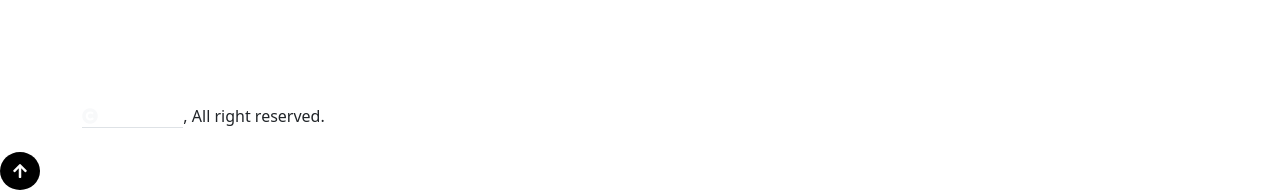
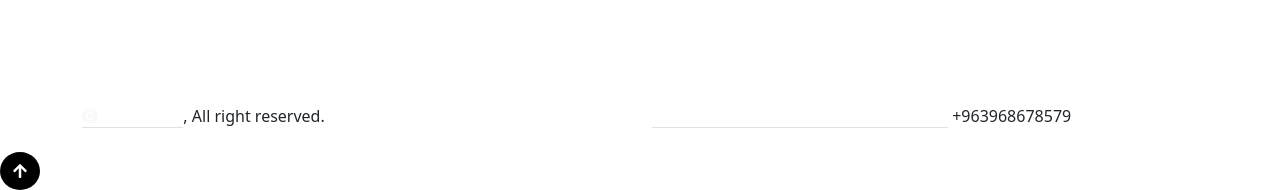
Before and after one commit to sanasal/C7_Motors, a Django app: page /about/ in a window 1280 px wide. Shown: the part 2701-2891 px from the top of the page. Run offline with Django 4.2, Linux system fonts and the light colour scheme; some libraries are stand-ins or nearby versions.

Commit message:
add my name

```diff
--- a/templates/about.html
+++ b/templates/about.html
@@ -322,6 +322,9 @@
                     <div class="col-md-6 text-center text-md-start mb-md-0">
                         <span class="text-body"><a href="#" class="border-bottom text-white"><i class="fas fa-copyright text-light me-2"></i>C7 Motors</a>, All right reserved.</span>
                     </div>
+                    <div class="col-md-6 text-center text-md-start mb-md-0">
+                        <span class="text-body"><a href="#" class="border-bottom text-white">Designed & Developed By Sana Salhdar</a> +963968678579</span>
+                    </div>
                 </div>
             </div>
         </div>
--- a/templates/car_details.html
+++ b/templates/car_details.html
@@ -306,6 +306,9 @@
                 <div class="row g-4 align-items-center">
                     <div class="col-md-6 text-center text-md-start mb-md-0">
                         <span class="text-body"><a href="#" class="border-bottom text-white"><i class="fas fa-copyright text-light me-2"></i>C7 Motors</a>, All right reserved.</span>
+                    </div>'
+                    <div class="col-md-6 text-center text-md-start mb-md-0">
+                        <span class="text-body"><a href="#" class="border-bottom text-white">Designed & Developed By Sana Salhdar</a> +963968678579</span>
                     </div>
                 </div>
             </div>
--- a/templates/contact_us.html
+++ b/templates/contact_us.html
@@ -306,6 +306,9 @@
                     <div class="col-md-6 text-center text-md-start mb-md-0">
                         <span class="text-body"><a href="#" class="border-bottom text-white"><i class="fas fa-copyright text-light me-2"></i>C7 Motors</a>, All right reserved.</span>
                     </div>
+                    <div class="col-md-6 text-center text-md-start mb-md-0">
+                        <span class="text-body"><a href="#" class="border-bottom text-white">Designed & Developed By Sana Salhdar</a> +963968678579</span>
+                    </div>
                 </div>
             </div>
         </div>
--- a/templates/feature.html
+++ b/templates/feature.html
@@ -336,6 +336,9 @@
                 <div class="col-md-6 text-center text-md-start mb-md-0">
                     <span class="text-body"><a href="#" class="border-bottom text-white"><i class="fas fa-copyright text-light me-2"></i>C7 Motors</a>, All right reserved.</span>
                 </div>
+                <div class="col-md-6 text-center text-md-start mb-md-0">
+                    <span class="text-body"><a href="#" class="border-bottom text-white">Designed & Developed By Sana Salhdar</a> +963968678579</span>
+                </div>
             </div>
         </div>
     </div>
--- a/templates/home.html
+++ b/templates/home.html
@@ -1062,6 +1062,9 @@
                     <div class="col-md-6 text-center text-md-start mb-md-0">
                         <span class="text-body"><a href="#" class="border-bottom text-white"><i class="fas fa-copyright text-light me-2"></i>C7 Motors</a>, All right reserved.</span>
                     </div>
+                    <div class="col-md-6 text-center text-md-start mb-md-0">
+                        <span class="text-body"><a href="#" class="border-bottom text-white">Designed & Developed By Sana Salhdar</a> +963968678579</span>
+                    </div>
                 </div>
             </div>
         </div>
--- a/templates/payment_in_installments.html
+++ b/templates/payment_in_installments.html
@@ -308,6 +308,9 @@
                     <div class="col-md-6 text-center text-md-start mb-md-0">
                         <span class="text-body"><a href="#" class="border-bottom text-white"><i class="fas fa-copyright text-light me-2"></i>C7 Motors</a>, All right reserved.</span>
                     </div>
+                    <div class="col-md-6 text-center text-md-start mb-md-0">
+                        <span class="text-body"><a href="#" class="border-bottom text-white">Designed & Developed By Sana Salhdar</a> +963968678579</span>
+                    </div>
                 </div>
             </div>
         </div>
--- a/templates/service.html
+++ b/templates/service.html
@@ -397,6 +397,9 @@
                     <div class="col-md-6 text-center text-md-start mb-md-0">
                         <span class="text-body"><a href="#" class="border-bottom text-white"><i class="fas fa-copyright text-light me-2"></i>C7 Motors</a>, All right reserved.</span>
                     </div>
+                    <div class="col-md-6 text-center text-md-start mb-md-0">
+                        <span class="text-body"><a href="#" class="border-bottom text-white">Designed & Developed By Sana Salhdar</a> +963968678579</span>
+                    </div>
                 </div>
             </div>
         </div>
--- a/templates/shopping_cart.html
+++ b/templates/shopping_cart.html
@@ -248,6 +248,9 @@
                     <div class="col-md-6 text-center text-md-start mb-md-0">
                         <span class="text-body"><a href="#" class="border-bottom text-white"><i class="fas fa-copyright text-light me-2"></i>C7 Motors</a>, All right reserved.</span>
                     </div>
+                    <div class="col-md-6 text-center text-md-start mb-md-0">
+                        <span class="text-body"><a href="#" class="border-bottom text-white">Designed & Developed By Sana Salhdar</a> +963968678579</span>
+                    </div>
                 </div>
             </div>
         </div>
```
